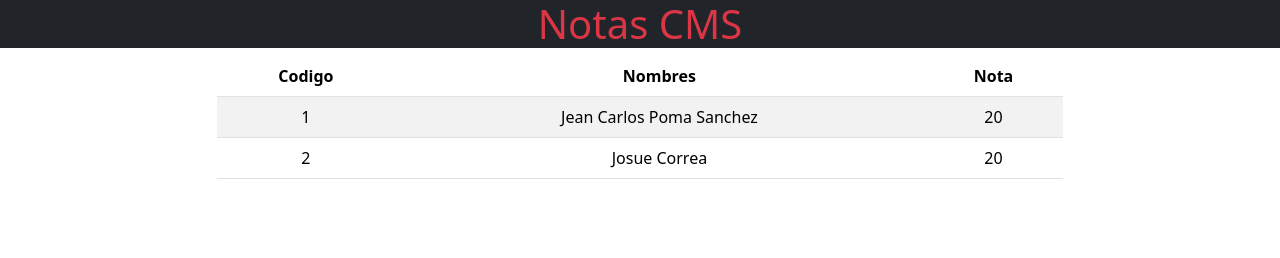
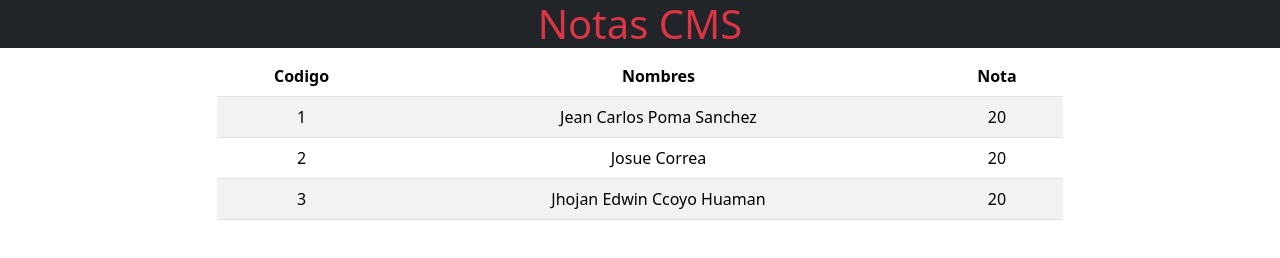
Before and after one commit to jean1216/notasCMS, a plain HTML site: page index.html in a window 1280 px wide. Drawn offline with nearby package versions, Linux system fonts and the light colour scheme.

Commit message:
Me añadi a la lista

```diff
--- a/index.html
+++ b/index.html
@@ -33,6 +33,11 @@
                         <td>Josue Correa</td>
                         <td>20</td>
                     </tr>
+                    <tr>
+                        <td>3</td>
+                        <td>Jhojan Edwin Ccoyo Huaman</td>
+                        <td>20</td>
+                    </tr>
                 </tbody>
             </table>
         </div>
```
